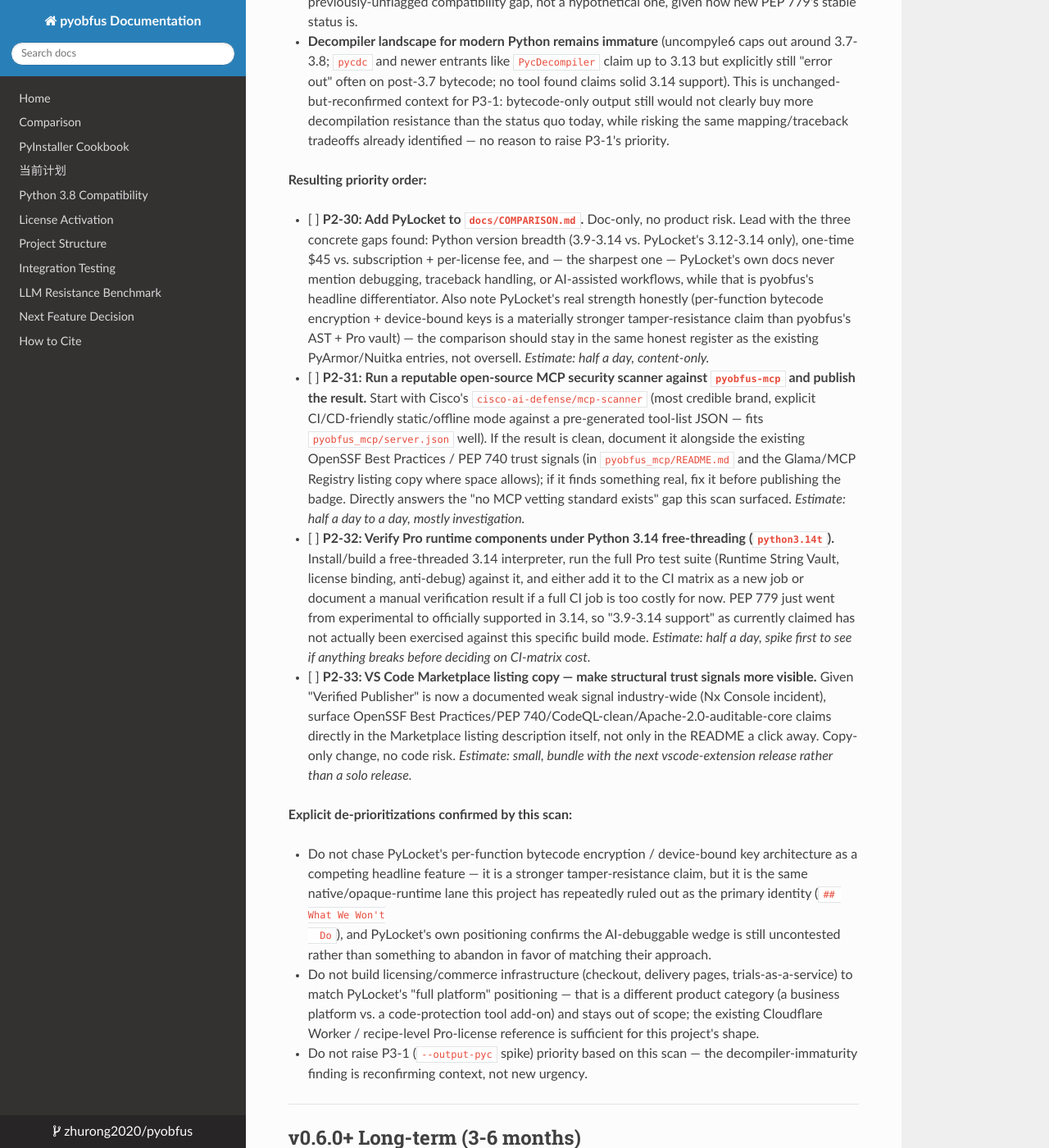
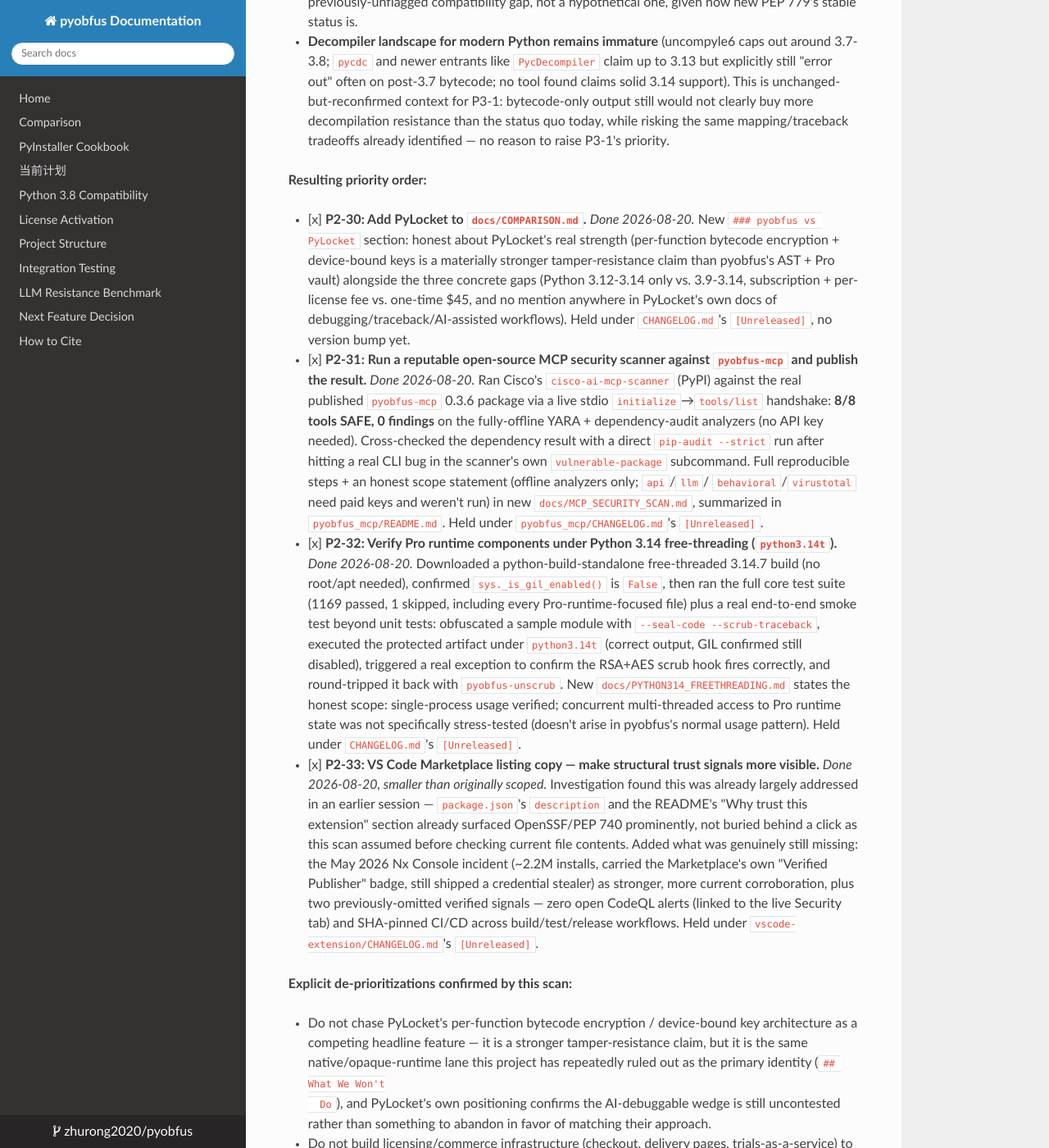
Before and after one commit to zhurong2020/pyobfus, an MkDocs documentation site: the page built from docs/ROADMAP.md, in a window 1280 px wide and 1400 px high, scrolled down 20214 px. Shown: the whole window at 82% size. Built offline with MkDocs 1.6.1, drawn with Linux system fonts in a browser that asks for light colours; nearby versions of some CDN libraries.

Commit message:
docs: mark P2-30..33 done in roadmap/plan docs, held for release
All four items from the 2026-08-20 scan are implemented, verified, and
committed to main; this just syncs their status from "not started" to
"done, held under [Unreleased]" in docs/ROADMAP.md and
docs/CURRENT_PLAN_ZH.md so cold-start reads don't re-propose already-
finished work. No code changes.

Co-Authored-By: Claude Sonnet 5 <noreply@anthropic.com>

```diff
--- a/docs/ROADMAP.md
+++ b/docs/ROADMAP.md
@@ -502,42 +502,53 @@ checked with live search, not recalled from training data.
 
 **Resulting priority order:**
 
-- [ ] **P2-30: Add PyLocket to `docs/COMPARISON.md`.** Doc-only, no product
-  risk. Lead with the three concrete gaps found: Python version breadth
-  (3.9-3.14 vs. PyLocket's 3.12-3.14 only), one-time $45 vs. subscription +
-  per-license fee, and — the sharpest one — PyLocket's own docs never mention
-  debugging, traceback handling, or AI-assisted workflows, while that is
-  pyobfus's headline differentiator. Also note PyLocket's real strength
-  honestly (per-function bytecode encryption + device-bound keys is a
-  materially stronger tamper-resistance claim than pyobfus's AST + Pro vault)
-  — the comparison should stay in the same honest register as the existing
-  PyArmor/Nuitka entries, not oversell. _Estimate: half a day, content-only._
-- [ ] **P2-31: Run a reputable open-source MCP security scanner against
-  `pyobfus-mcp` and publish the result.** Start with Cisco's
-  `cisco-ai-defense/mcp-scanner` (most credible brand, explicit CI/CD-friendly
-  static/offline mode against a pre-generated tool-list JSON — fits
-  `pyobfus_mcp/server.json` well). If the result is clean, document it
-  alongside the existing OpenSSF Best Practices / PEP 740 trust signals (in
-  `pyobfus_mcp/README.md` and the Glama/MCP Registry listing copy where
-  space allows); if it finds something real, fix it before publishing the
-  badge. Directly answers the "no MCP vetting standard exists" gap this scan
-  surfaced. _Estimate: half a day to a day, mostly investigation._
-- [ ] **P2-32: Verify Pro runtime components under Python 3.14
-  free-threading (`python3.14t`).** Install/build a free-threaded 3.14
-  interpreter, run the full Pro test suite (Runtime String Vault, license
-  binding, anti-debug) against it, and either add it to the CI matrix as a
-  new job or document a manual verification result if a full CI job is too
-  costly for now. PEP 779 just went from experimental to officially supported
-  in 3.14, so "3.9-3.14 support" as currently claimed has not actually been
-  exercised against this specific build mode. _Estimate: half a day, spike
-  first to see if anything breaks before deciding on CI-matrix cost._
-- [ ] **P2-33: VS Code Marketplace listing copy — make structural trust
-  signals more visible.** Given "Verified Publisher" is now a documented weak
-  signal industry-wide (Nx Console incident), surface OpenSSF Best
-  Practices/PEP 740/CodeQL-clean/Apache-2.0-auditable-core claims directly in
-  the Marketplace listing description itself, not only in the README a click
-  away. Copy-only change, no code risk. _Estimate: small, bundle with the next
-  vscode-extension release rather than a solo release._
+- [x] **P2-30: Add PyLocket to `docs/COMPARISON.md`.** _Done 2026-08-20._ New
+  `### pyobfus vs PyLocket` section: honest about PyLocket's real strength
+  (per-function bytecode encryption + device-bound keys is a materially
+  stronger tamper-resistance claim than pyobfus's AST + Pro vault) alongside
+  the three concrete gaps (Python 3.12-3.14 only vs. 3.9-3.14, subscription +
+  per-license fee vs. one-time $45, and no mention anywhere in PyLocket's own
+  docs of debugging/traceback/AI-assisted workflows). Held under
+  `CHANGELOG.md`'s `[Unreleased]`, no version bump yet.
+- [x] **P2-31: Run a reputable open-source MCP security scanner against
+  `pyobfus-mcp` and publish the result.** _Done 2026-08-20._ Ran Cisco's
+  `cisco-ai-mcp-scanner` (PyPI) against the real published `pyobfus-mcp`
+  0.3.6 package via a live stdio `initialize`→`tools/list` handshake:
+  **8/8 tools SAFE, 0 findings** on the fully-offline YARA + dependency-audit
+  analyzers (no API key needed). Cross-checked the dependency result with a
+  direct `pip-audit --strict` run after hitting a real CLI bug in the
+  scanner's own `vulnerable-package` subcommand. Full reproducible steps +
+  an honest scope statement (offline analyzers only; `api`/`llm`/
+  `behavioral`/`virustotal` need paid keys and weren't run) in new
+  `docs/MCP_SECURITY_SCAN.md`, summarized in `pyobfus_mcp/README.md`. Held
+  under `pyobfus_mcp/CHANGELOG.md`'s `[Unreleased]`.
+- [x] **P2-32: Verify Pro runtime components under Python 3.14
+  free-threading (`python3.14t`).** _Done 2026-08-20._ Downloaded a
+  python-build-standalone free-threaded 3.14.7 build (no root/apt needed),
+  confirmed `sys._is_gil_enabled()` is `False`, then ran the full core test
+  suite (1169 passed, 1 skipped, including every Pro-runtime-focused file)
+  plus a real end-to-end smoke test beyond unit tests: obfuscated a sample
+  module with `--seal-code --scrub-traceback`, executed the protected
+  artifact under `python3.14t` (correct output, GIL confirmed still
+  disabled), triggered a real exception to confirm the RSA+AES scrub hook
+  fires correctly, and round-tripped it back with `pyobfus-unscrub`. New
+  `docs/PYTHON314_FREETHREADING.md` states the honest scope: single-process
+  usage verified; concurrent multi-threaded access to Pro runtime state was
+  not specifically stress-tested (doesn't arise in pyobfus's normal usage
+  pattern). Held under `CHANGELOG.md`'s `[Unreleased]`.
+- [x] **P2-33: VS Code Marketplace listing copy — make structural trust
+  signals more visible.** _Done 2026-08-20, smaller than originally scoped._
+  Investigation found this was already largely addressed in an earlier
+  session — `package.json`'s `description` and the README's "Why trust this
+  extension" section already surfaced OpenSSF/PEP 740 prominently, not
+  buried behind a click as this scan assumed before checking current file
+  contents. Added what was genuinely still missing: the May 2026 Nx Console
+  incident (~2.2M installs, carried the Marketplace's own "Verified
+  Publisher" badge, still shipped a credential stealer) as stronger, more
+  current corroboration, plus two previously-omitted verified signals —
+  zero open CodeQL alerts (linked to the live Security tab) and SHA-pinned
+  CI/CD across build/test/release workflows. Held under
+  `vscode-extension/CHANGELOG.md`'s `[Unreleased]`.
 
 **Explicit de-prioritizations confirmed by this scan:**
 
```
Also changed, not shown: docs/CURRENT_PLAN_ZH.md (+44 -21 lines).
